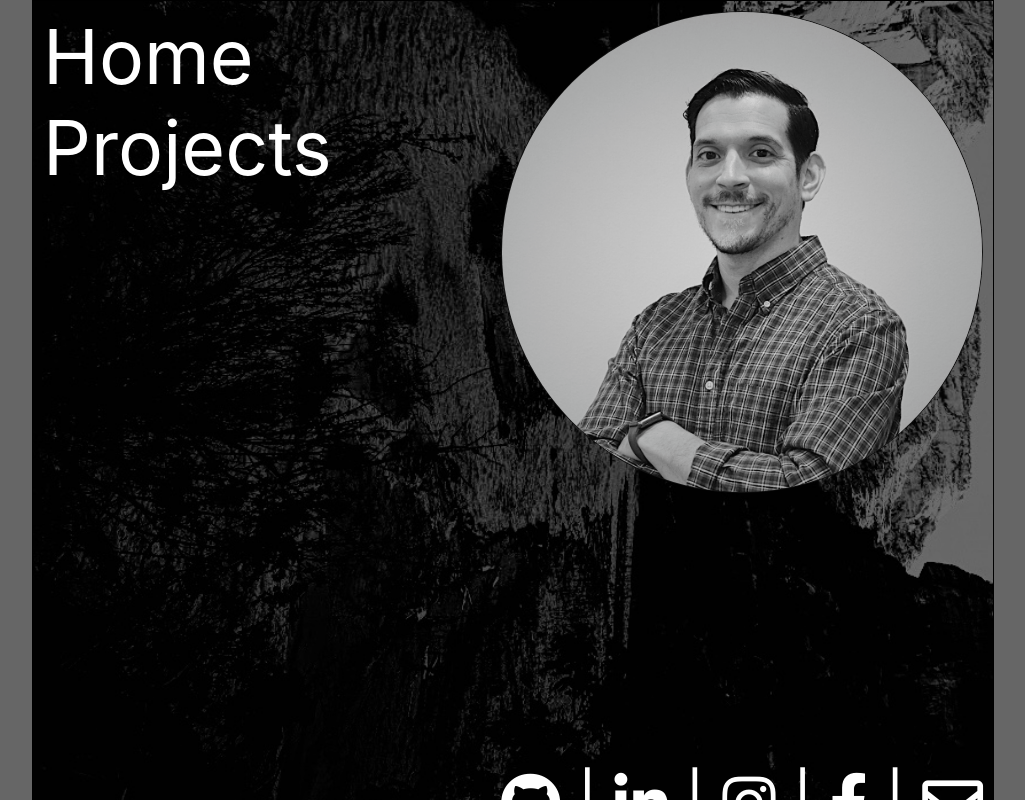
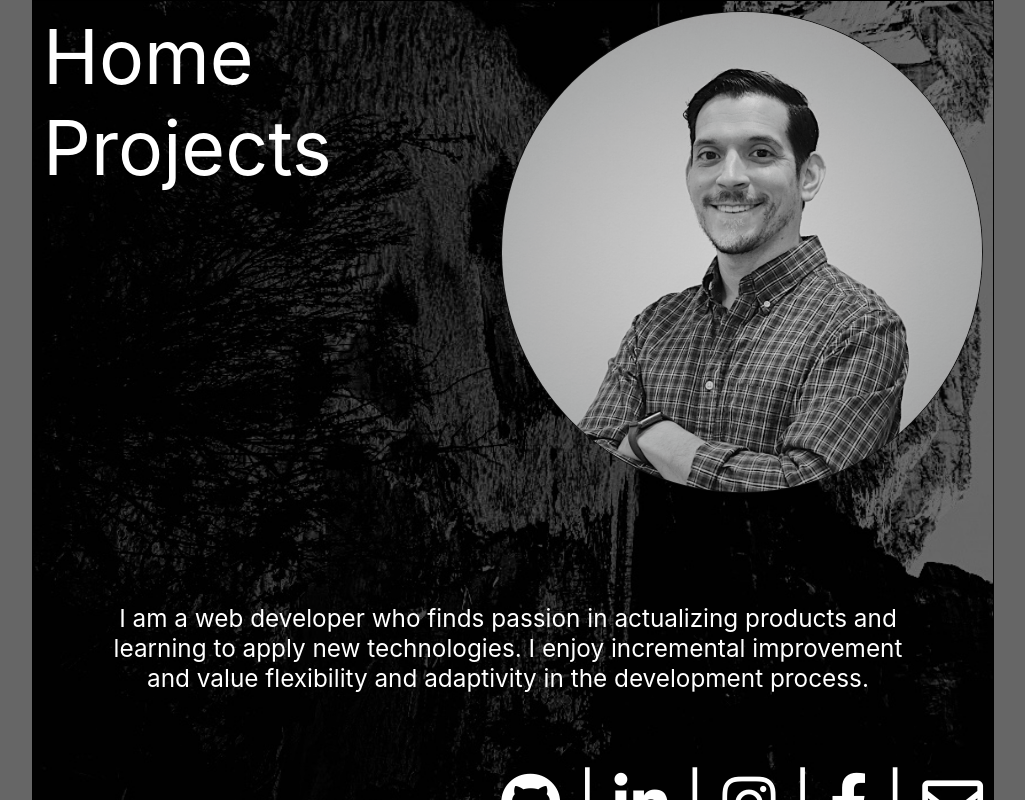
Before and after one commit to mddilley/portfolio-site, a React (Create React App) app: page / in a window 1280 px wide. Shown: the top 800 px of the page, without its empty margins (127-1152 px from the left). Built offline with nearby package versions, Linux system fonts and the light colour scheme.

Commit message:
Add .desc to App.css, add text to div.desc in Home component

```diff
--- a/src/App.css
+++ b/src/App.css
@@ -108,6 +108,13 @@ body {
   margin: 0 10px 10px 0;
 }
 
+.desc {
+  font-size: 0.40em;
+  text-align: center;
+  padding-left: 3em;
+  padding-right: 3em;
+}
+
 /* elements */
 
 h2 {
--- a/src/Components/Home.js
+++ b/src/Components/Home.js
@@ -6,6 +6,9 @@ function Home() {
            <img src="/headshot2squared.png" alt="Mike Dilley headshot" className="img-circle" />
          </div>
          <div className="bottom-right">
+         <div className="desc">
+          I am a web developer who finds passion in actualizing products and learning to apply new technologies. I enjoy incremental improvement and value flexibility and adaptivity in the development process.
+         </div><br/>
            <a href="https://github.com/mddilley"><i className="fab fa-github"></i></a><span>  | </span>
            <a href="https://www.linkedin.com/in/mike-dilley"><i className="fab fa-linkedin-in"></i></a><span>  | </span>
            <a href="https://www.instagram.com/mdilley/"><i className="fab fa-instagram"></i></a><span>  | </span>
```
